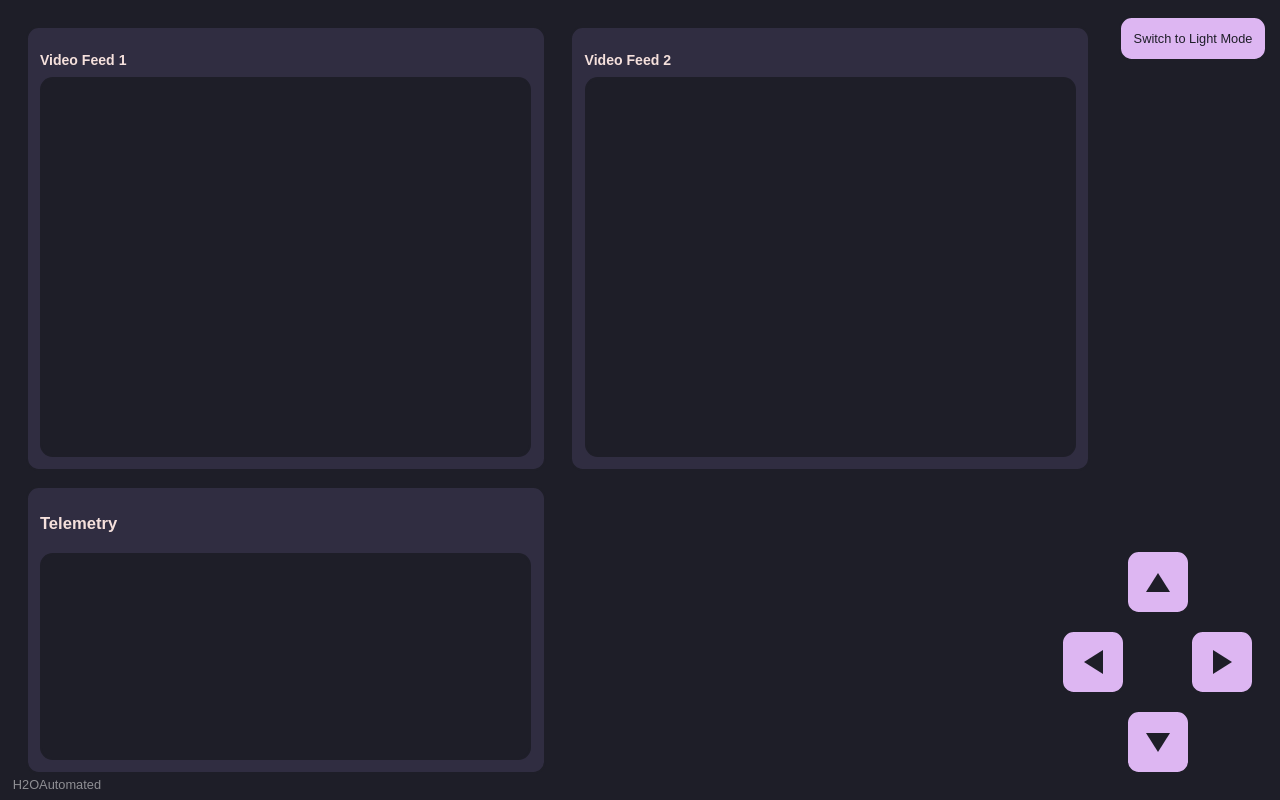
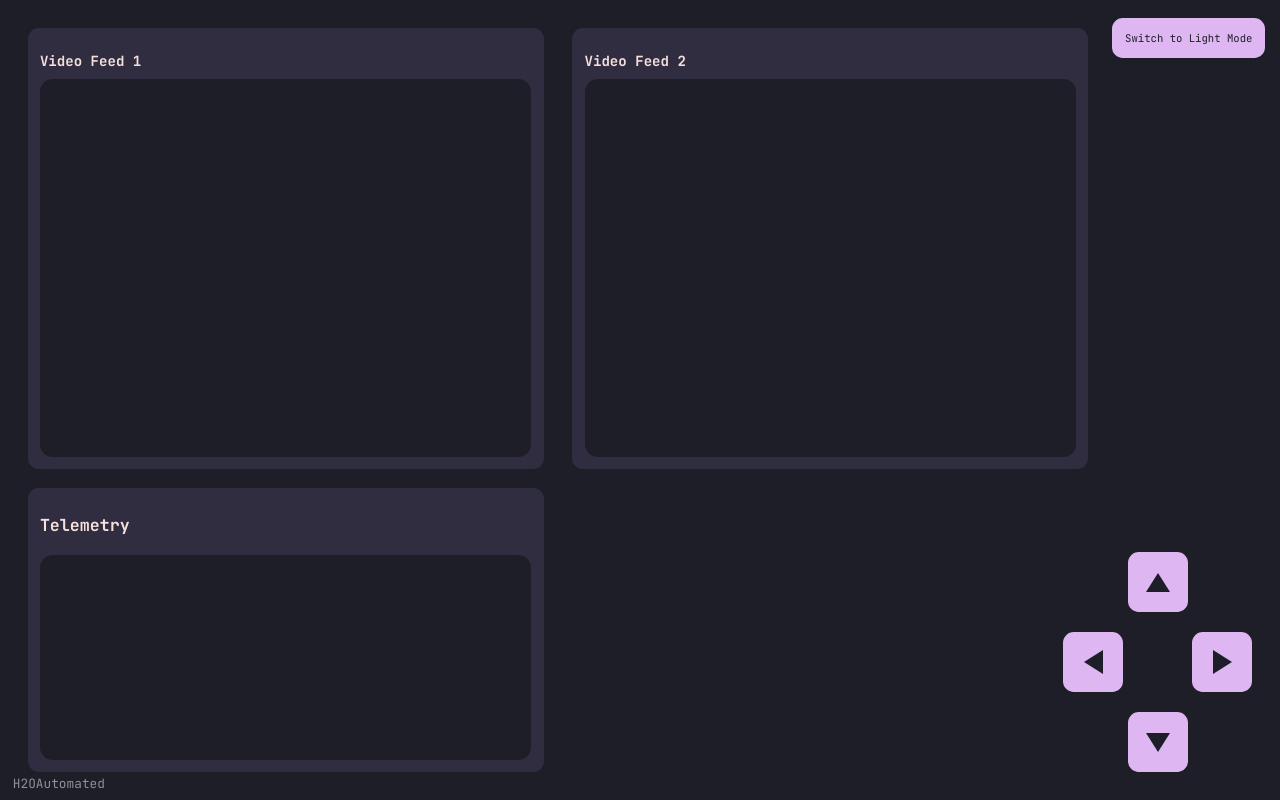
Before and after one commit to RedddFoxxyy/h2oautomated_website, a Django app: page / in a window 1280 px wide. Run offline with Django 5.2, Linux system fonts and the light colour scheme.

Commit message:
changed font

```diff
--- a/controller/static/controller_main/css/controller.css
+++ b/controller/static/controller_main/css/controller.css
@@ -1,8 +1,10 @@
+@import url('https://fonts.googleapis.com/css2?family=JetBrains+Mono:wght@400;700&display=swap');
+
 html, body {
     height: 100%;
     margin: 0;
     padding: 0;
-    font-family: Arial, sans-serif;
+    font-family: 'JetBrains Mono', monospace;
     font-size: 16px;
 }
 
@@ -46,6 +48,7 @@ body {
 .video-heading {
     color: #F5E0DC;
     font-size: 1.1vw;
+    font-family: 'JetBrains Mono', monospace;
     margin-bottom: 2%;
     transition: color 0.3s;
 }
@@ -81,6 +84,7 @@ body {
 
 .telemetry-heading {
     font-size: 1.3vw; /* Adjust the size as needed */
+    font-family: 'JetBrains Mono', monospace;
     color: #F5E0DC; /* Keep the color consistent */
     transition: color 0.3s;
 }
@@ -142,7 +146,8 @@ body {
     border-radius: 1vw;
     cursor: pointer;
     transition: background 0.3s, border-color 0.3s;
-    font-size: 1vw;
+    font-size: 0.83vw;
+    font-family: 'JetBrains Mono', monospace;
     margin-bottom: 2%;
     z-index: 1000;
 }
```
